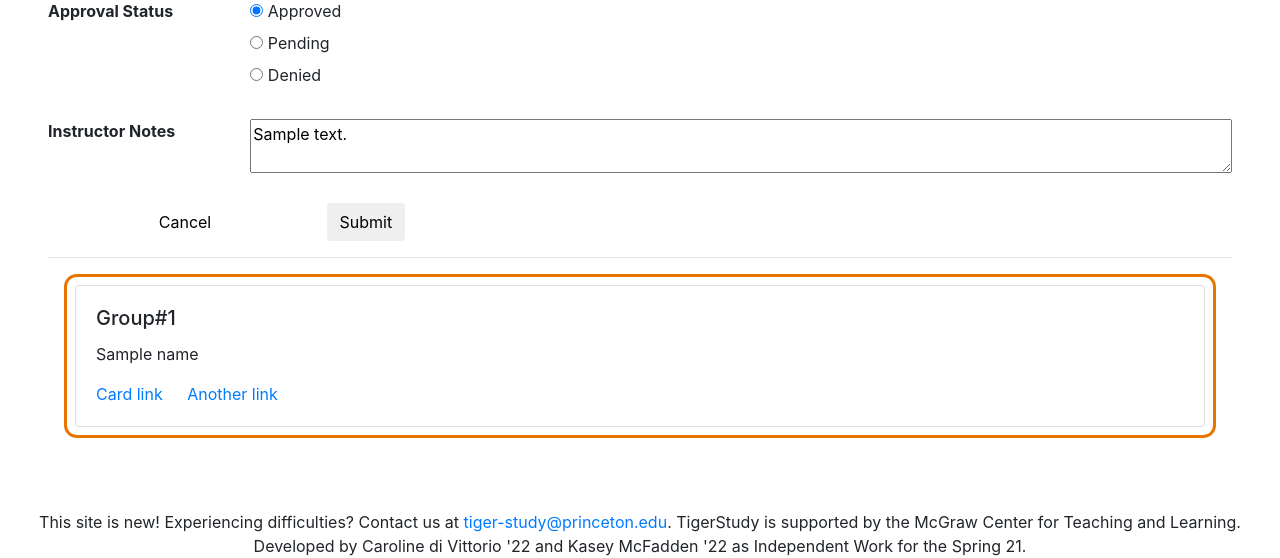
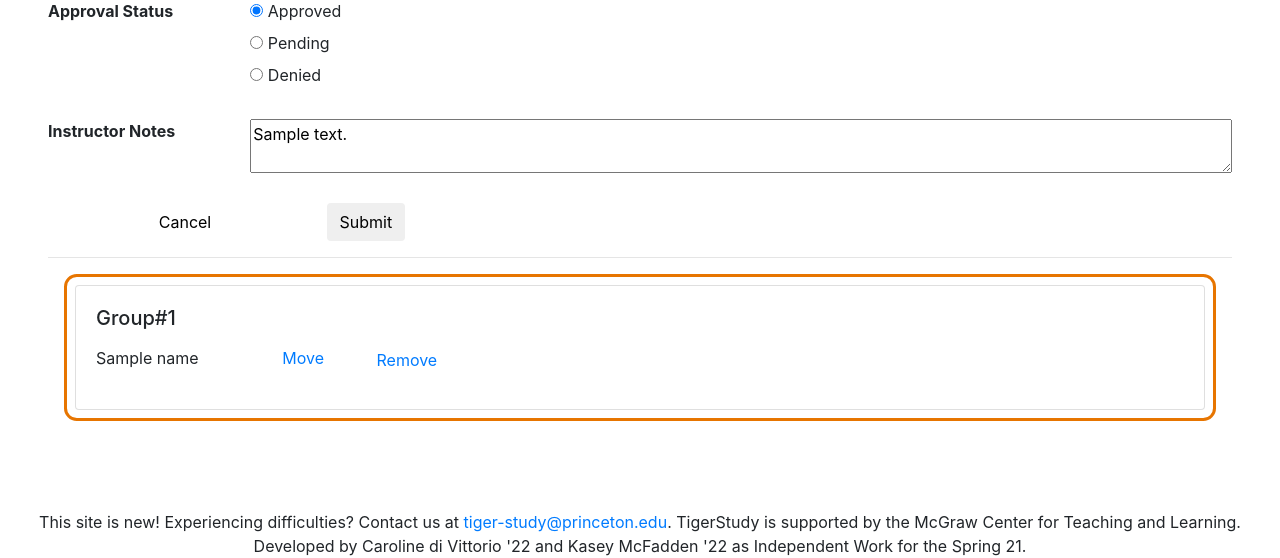
Before and after one commit to carolinedivittorio/tiger-study-v2, a Flask app: template templates/admin_edit_course.html in a window 1280 px wide. Shown: the part 242-800 px from the top of the page. Run offline with Flask 2, Linux system fonts and the light colour scheme; the template is opened without the code that fills it: most values are stand-ins (such as "Sample title", 1, 10 or a date in 2020); parts of the project's set-up code (start-up, migrations or seed data) failed here and were passed over; some libraries are stand-ins or nearby versions.

Commit message:
remove override

```diff
--- a/app.py
+++ b/app.py
@@ -232,20 +232,20 @@ def searchResults():
         html += '<div class="row" style="width: 100%">\
                     <div class="col-4">\
                         <div style = "border:2px; border-style:solid; border-color:grey; border-radius: 1vw;padding: 1em; margin: 1em">\
-                            <center><h3>Step 1</h3><br>Start by searching above for the classes you are taking. Find your classes!</center>\
+                            <center><h3>Step 1</h3><br>Start by searching above for the classes you are taking. Find your classes!<br> </center>\
                         </div>\
                     </div>\
                     <div class="col-4">\
                         <div style = "border:2px; border-style:solid; border-color:grey; border-radius: 1vw;padding: 1em; margin: 1em">\
                             <center><h3>Step 2</h3><br>Click on the "Join" button to join a group. You\'ll be instantly placed into a group\
-                                and we will send you an email with your partnering details. \
+                                and we will send you an email with your partnering details.\
                             </center>\
                         </div>\
                     </div>\
                     <div class="col-4">\
                         <div style = "border:2px; border-style:solid; border-color:grey; border-radius: 1vw;padding: 1em; margin: 1em">\
                             <center><h3>Step 3</h3><br>Find a time that suits your group, and start studying together. Be sure to follow\
-                                course policies on collaboration!\
+                                course policies on collaboration!<br> \
                             </center>\
                         </div>\
                     </div>\
@@ -288,6 +288,8 @@ def searchResults():
 
         if ([course.getDept(), course.getNum()] in alreadyJoined):
             html+= '<td> <a href="mygroups" style="color:black">Group #' +  str(getGroupOfStudentInClass(netid, course.getDept(), course.getNum())) + '</a> </td>\n</tr>\n'
+        elif course.isEndorsed() == 0:
+            html += '<td>N/A</td>'
         else :
             html += '<td> ' + '<button type="button" class="btn btn-link" id="joinGroup" style="padding: 0px; color:black; float:center"' \
                 + 'dept="' + str(course.getDept()) + '" num="' + str(course.getNum()) \
@@ -518,6 +520,52 @@ def edit_course():
     groups = []
     for g in group_overview:
         groups.append([g, getStudentsInGroup(g.getGroupId())])
+
+    html = render_template('admin_edit_course.html',
+                            netid=netid,
+                            isAdmin=isAdmin(netid),
+                            course=course,
+                            groups=groups,
+                            )
+    response = make_response(html)
+    return response
+
+@app.route('/admin_override', methods=['POST'])
+# @login_required
+def admin_override():
+    netid = NETID
+    if not LOCAL:
+        netid = cas.authenticate()
+        pageType = "special"
+        role = uservalidation(netid)
+        check = checkuser(role, pageType)
+        if not check:
+            return loginfail(netid)
+
+    override_type = request.form.get('override_type')
+    dept = request.form.get('dept')
+    classnum = request.form.get('classnum')
+    groupid = request.form.get('groupid')
+    if override_type == "remove":
+        removeStudentFromGroup(netid, groupid, dept, classnum)
+
+    course = getCourse(dept, classnum)
+    group_overview = getGroupsInClass(dept, classnum)
+    groups = []
+    for g in group_overview:
+        groups.append([g, getStudentsInGroup(g.getGroupId())])
+
+    html = render_template('admin_edit_course.html',
+                            netid=netid,
+                            isAdmin=isAdmin(netid),
+                            course=course,
+                            groups=groups,
+                            )
+    response = make_response(html)
+    return response
+
+
+
 
     html = render_template('admin_edit_course.html',
                             netid=netid,
--- a/templates/admin_edit_course.html
+++ b/templates/admin_edit_course.html
@@ -79,11 +79,33 @@
                             <!-- <h6 class="card-subtitle mb-2 text-muted">Card subtitle</h6> -->
                             <p class="card-text">
                               {% for student in group[1] %}
-                                {{ student }}<br>
+                                <div class="row">
+                                  <div class="col-2">
+                                    {{student}}
+                                  </div>
+                                  <div class="col-1">
+                                    <!-- <form action="admin_override" method="get">
+                                      <input type="hidden" name="dept" value={{course.getDept()}}>
+                                      <input type="hidden" name="classnum" value={{course.getNum()}}>
+                                      <input type="submit" style="color:black; padding:0;" class="btn btn-link" value="Group #{{course[3]}}">
+                                    </form> -->
+                                    <a href="#">Move</a>
+                                  </div>
+                                  <div class="col-9">
+                                    <form action="admin_override" method="post">
+                                      <input type="hidden" name="netid" value={{netid}}>
+                                      <input type="hidden" name="groupid" value={{group[0].getGroupId()}}>
+                                      <input type="hidden" name="dept" value={{course.getDept()}}>
+                                      <input type="hidden" name="classnum" value={{course.getNum()}}>
+                                      <input type="hidden" name="override_type" value="remove">
+                                      <input type="submit" style="padding:0;" class="btn btn-link" value="Remove">
+                                    </form>
+                                  </div>
+                                </div>
                               {% endfor %}
                             </p>
-                            <a href="#" class="card-link">Card link</a>
-                            <a href="#" class="card-link">Another link</a>
+                            <!-- <a href="#" class="card-link">Card link</a>
+                            <a href="#" class="card-link">Another link</a> -->
                           </div>
                         </div>
                       </div>
--- a/templates/index.html
+++ b/templates/index.html
@@ -6,7 +6,7 @@
   <body>
     {% include 'nav.html' %}
      <div class="container" style="background-color: #E77500;">
-        <h1 style="text-align: center">Welcome to TigerStudy!</h1><br>
+        <h1 style="text-align: center; padding:5px">Welcome to TigerStudy</h1><br>
         <div class="row-fluid" >
             <form action="search" method="get">
               <div class="row" style="width:100%">
```
